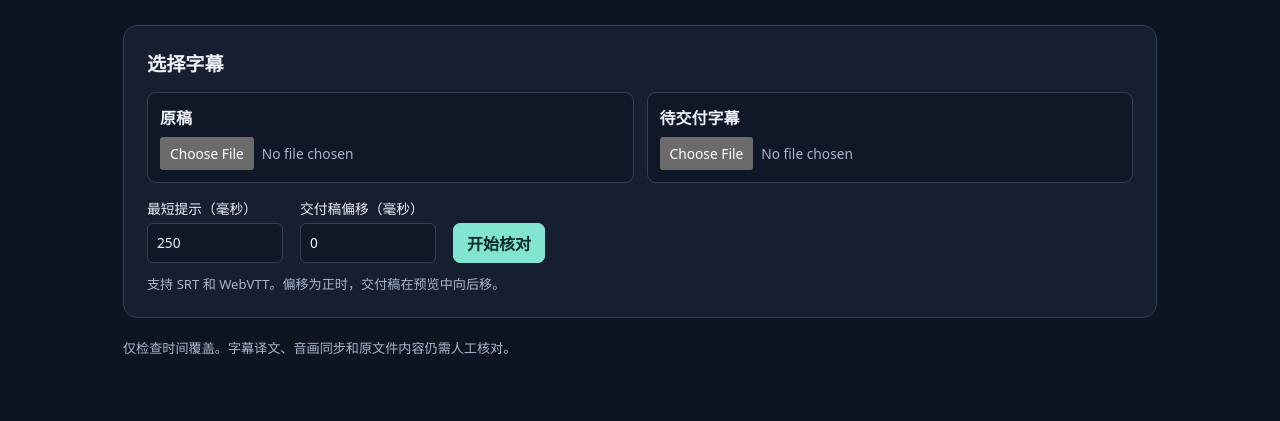
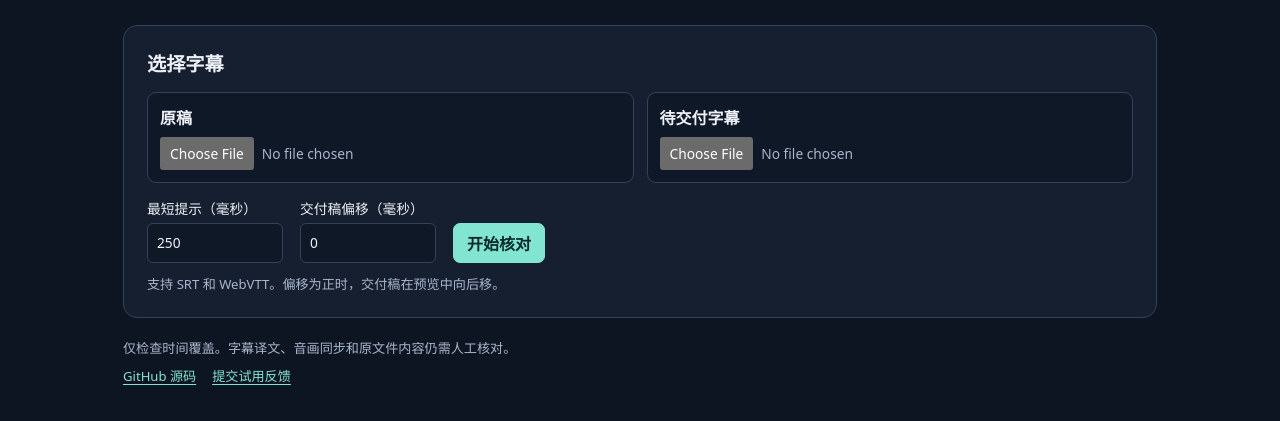
Before and after one commit to thitrang20160-cell/cueproof, a website: page index.html in a window 1280 px wide. Shown: the part 211-632 px from the top of the page. Drawn offline with Linux system fonts and the light colour scheme.

Commit message:
Prepare the public browser trial and feedback links

```diff
--- a/index.html
+++ b/index.html
@@ -4,6 +4,7 @@
   <meta charset="utf-8">
   <meta name="viewport" content="width=device-width,initial-scale=1">
   <meta name="description" content="在本机核对 SRT 和 WebVTT 字幕的时间覆盖。">
+  <link rel="canonical" href="https://thitrang20160-cell.github.io/cueproof/">
   <meta http-equiv="Content-Security-Policy" content="default-src 'none'; script-src 'unsafe-inline'; style-src 'unsafe-inline'; base-uri 'none'; form-action 'none'">
   <title>CueProof · 字幕交付检查</title>
   <style>:root {
@@ -68,6 +69,8 @@ td { font-variant-numeric: tabular-nums; }
 .extra td:first-child { color: #a9bafe; }
 #more:not([hidden]) { margin-top: 12px; }
 footer { margin-top: 20px; color: var(--muted); font-size: .82rem; line-height: 1.6; }
+footer nav { display: flex; flex-wrap: wrap; gap: 8px 16px; margin-top: 7px; }
+footer a { color: var(--accent); text-underline-offset: 3px; }
 
 @media (max-width: 610px) {
   .workspace { padding-inline: 15px; }
@@ -133,7 +136,13 @@ footer { margin-top: 20px; color: var(--muted); font-size: .82rem; line-height:
       </div>
       <button id="more" class="secondary" type="button" hidden>显示更多</button>
     </section>
-    <footer>仅检查时间覆盖。字幕译文、音画同步和原文件内容仍需人工核对。</footer>
+    <footer>
+      <span>仅检查时间覆盖。字幕译文、音画同步和原文件内容仍需人工核对。</span>
+      <nav aria-label="项目链接">
+        <a href="https://github.com/thitrang20160-cell/cueproof" target="_blank" rel="noopener noreferrer">GitHub 源码</a>
+        <a href="https://github.com/thitrang20160-cell/cueproof/issues" target="_blank" rel="noopener noreferrer">提交试用反馈</a>
+      </nav>
+    </footer>
   </main>
   <script>'use strict';
 
--- a/style.css
+++ b/style.css
@@ -60,6 +60,8 @@ td { font-variant-numeric: tabular-nums; }
 .extra td:first-child { color: #a9bafe; }
 #more:not([hidden]) { margin-top: 12px; }
 footer { margin-top: 20px; color: var(--muted); font-size: .82rem; line-height: 1.6; }
+footer nav { display: flex; flex-wrap: wrap; gap: 8px 16px; margin-top: 7px; }
+footer a { color: var(--accent); text-underline-offset: 3px; }
 
 @media (max-width: 610px) {
   .workspace { padding-inline: 15px; }
```
Also changed, not shown: page.html (+8 -1 lines), README.md.
